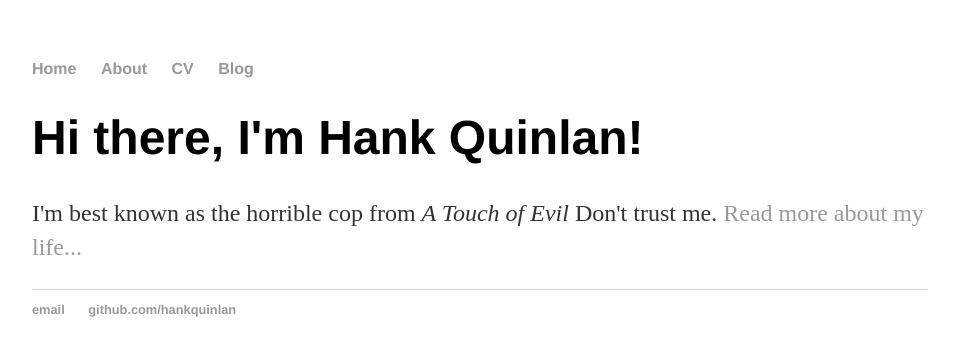
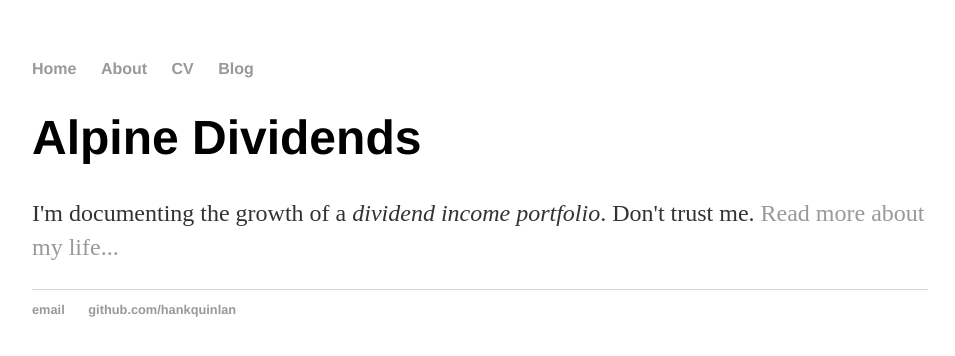
Before and after one commit to AlpineDividends/alpinedividends.github.io, a Jekyll site: the page built from index.html, in a window 1280 px wide. Shown: the top 356 px of the page, without its empty margins (160-1115 px from the left). Built offline with Jekyll 4.4.1, drawn with Linux system fonts in a browser that asks for light colours.

Commit message:
Update index.html

```diff
--- a/index.html
+++ b/index.html
@@ -1,8 +1,8 @@
 ---
 layout: default
-title: Hank Quinlan, Horrible Cop
+title: Alpine Dividends
 ---
 <div class="blurb">
-	<h1>Hi there, I'm Hank Quinlan!</h1>
-	<p>I'm best known as the horrible cop from <em>A Touch of Evil</em> Don't trust me. <a href="/about">Read more about my life...</a></p>
+	<h1>Alpine Dividends</h1>
+	<p>I'm documenting the growth of a <em>dividend income portfolio</em>. Don't trust me. <a href="/about">Read more about my life...</a></p>
 </div><!-- /.blurb -->
```
